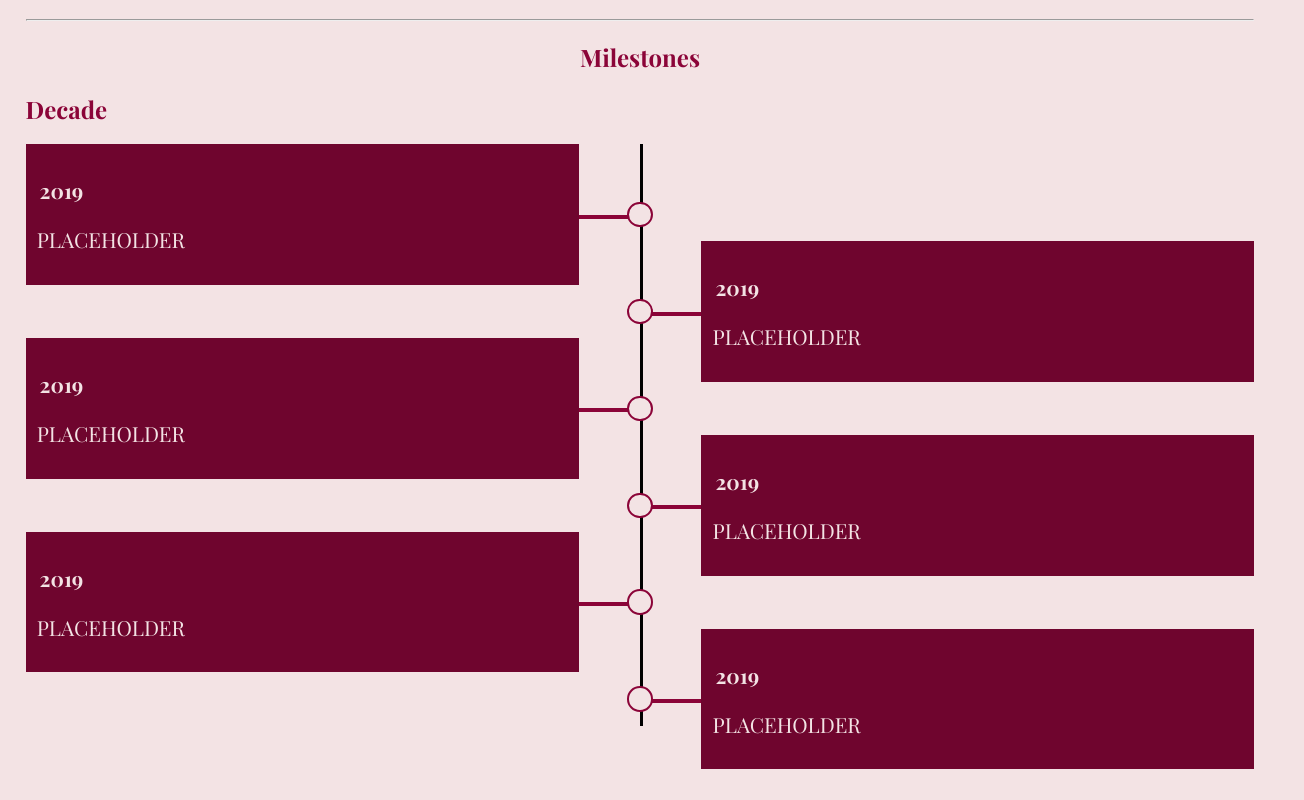
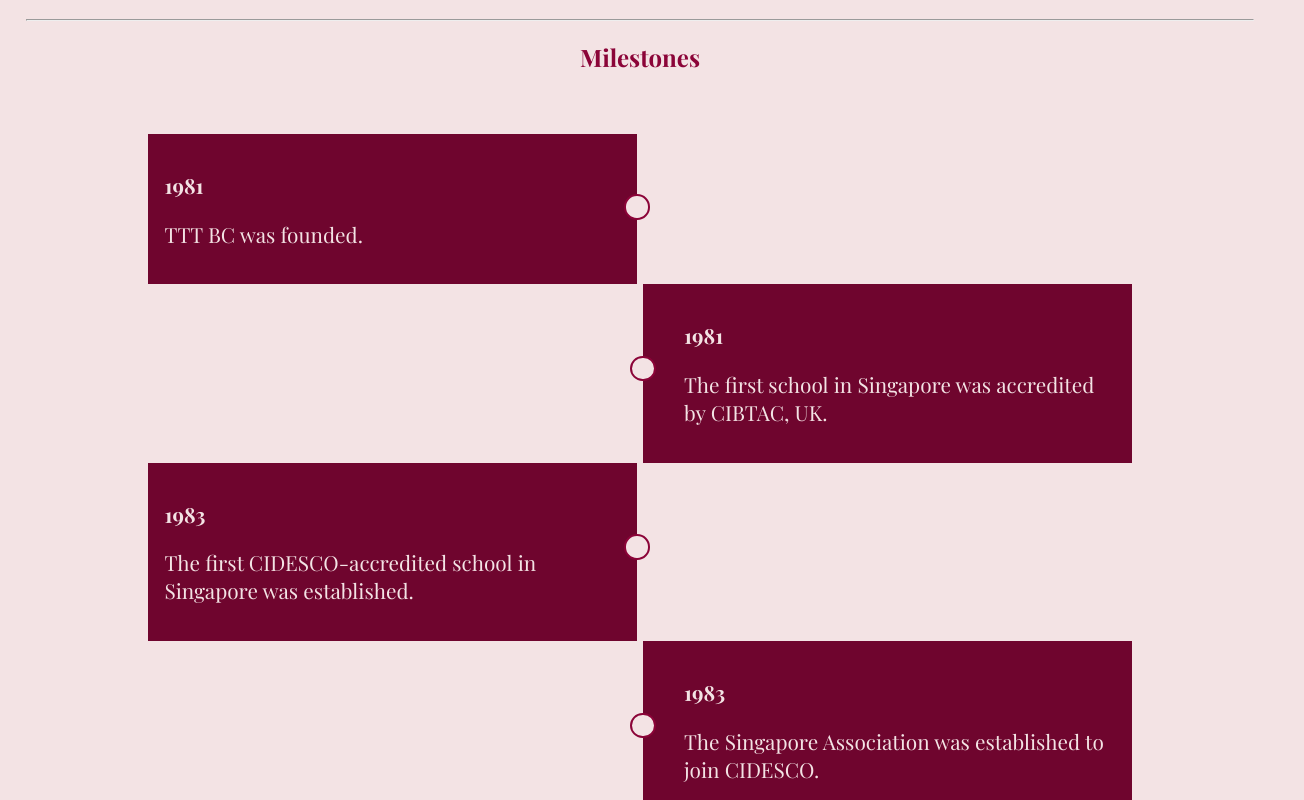
Before and after one commit to nicoletanyt/TTTRevamp, a React (Create React App) app in the folder ttt_revamp/: page / in a window 1280 px wide. Shown: the part 200-1000 px from the top of the page, 1304 px wide, since content can reach past the window. Built offline with nearby package versions, Linux system fonts and the light colour scheme; the HTML template or start-up script is replaced by a standard one; a web font is replaced by a local one.

Commit message:
edited timeline ui and added data in

```diff
--- /dev/null
+++ b/ttt_revamp/src/Data.js
@@ -0,0 +1,62 @@
+export const MILESTONES = [
+  { year: 1981, description: "TTT BC was founded." },
+  {
+    year: 1981,
+    description: "The first school in Singapore was accredited by CIBTAC, UK.",
+  },
+  {
+    year: 1983,
+    description:
+      "The first CIDESCO-accredited school in Singapore was established.",
+  },
+  {
+    year: 1983,
+    description: "The Singapore Association was established to join CIDESCO.",
+  },
+  {
+    year: 1983,
+    description:
+      "Launch of the First Asia Beauty Congress at the World Trade Center with KK Wong as the founding chairman.",
+  },
+  {
+    year: 1989,
+    description:
+      "The Second Asia Beauty Congress was held at the World Trade Center.",
+  },
+  { year: 1989, description: "The first school was opened in Malaysia." },
+  {
+    year: "2000s",
+    description: "Third Asia Beauty Congress at the Putu Traja, KL, Malaysia",
+  },
+  {
+    year: "2000s",
+    description:
+      "Second school in Johor Bahru (JB), third school in Penang (PG), fourth in Yipong, fifth in Penang, and sixth in Malacca.",
+  },
+  {
+    year: "2000s",
+    description: "Accredited by ITEC.",
+  },
+  {
+    year: "2000s",
+    description: "ITE School.",
+  },
+  {
+    year: "2000s",
+    description:
+      "Cheif Judge for the first and second gold medalists for Singapore at the World Skills Beauty Therapy Competition.",
+  },
+  {
+    year: "2000s",
+    description: "Awarded CaseTrust accreditation.",
+  },
+  {
+    year: "2000s",
+    description: "Launched Singapore's first Spa Management Diploma.",
+  },
+  {
+    year: "2000s",
+    description:
+      "Hosted the World Masters Professional Beauty and Associates Congress at Sheraton Hotel with Mrs. Joan Thorncroft.",
+  },
+];
--- a/ttt_revamp/src/homepage/Homepage.js
+++ b/ttt_revamp/src/homepage/Homepage.js
@@ -14,9 +14,9 @@ export default function Homepage() {
       <hr />
       <section>
         <h1>Milestones</h1>
-        <Timeline/>
+        <Timeline />
       </section>
-      <Footnote/>
+      <Footnote />
     </div>
   );
 }
--- a/ttt_revamp/src/homepage/Timeline.js
+++ b/ttt_revamp/src/homepage/Timeline.js
@@ -1,29 +1,21 @@
-import React from 'react'
-import TimelineSection from './TimelineSection';
+import React, { useEffect } from "react";
+import TimelineSection from "./TimelineSection";
+import { MILESTONES } from "../Data";
 
 export default function Timeline() {
   return (
-    <div id="milestone-wrapper">
-      <h2>Decade</h2>
-      <div className="milestone-section">
-        <div className="timeline-left">
-          <TimelineSection year={"2019"} description={"PLACEHOLDER"} side={"LEFT"} />
-          <br />
-          <TimelineSection year={"2019"} description={"PLACEHOLDER"} side={"LEFT"} />
-          <br />
-          <TimelineSection year={"2019"} description={"PLACEHOLDER"} side={"LEFT"} />
-          <br />
-        </div>
-        <div className="vertical-line"></div>
-        <div className="timeline-right">
-          <br />
-          <TimelineSection year={"2019"} description={"PLACEHOLDER"} side={"RIGHT"} />
-          <br />
-          <TimelineSection year={"2019"} description={"PLACEHOLDER"} side={"RIGHT"} />
-          <br />
-          <TimelineSection year={"2019"} description={"PLACEHOLDER"} side={"RIGHT"} />
-        </div>
-      </div>
+    <div className="timeline-wrapper">
+        {
+          MILESTONES.map((item, index) => {
+            return (
+              <TimelineSection
+                year={item.year}
+                description={item.description}
+                key={index}
+              />
+            )
+          })
+        }
     </div>
   );
 }
--- a/ttt_revamp/src/homepage/TimelineSection.js
+++ b/ttt_revamp/src/homepage/TimelineSection.js
@@ -2,30 +2,11 @@ import React from 'react'
 
 export default function TimelineSection({year, description, side}) {
   return (
-    <div className={side == "LEFT" ? "year-container-left" : "year-container-right"}>
-      {side == "LEFT" ? (
-        <div className="year-title left">
-          <div className="timeline-text">
-            <h3>{year}</h3>
-            <p>{description}</p>
-          </div>
-          <div className="indicator">
-            <div className="line"></div>
-            <div className="circle"></div>
-          </div>
-        </div>
-      ) : (
-        <div className="year-title right">
-          <div className="indicator">
-            <div className="circle"></div>
-            <div className="line"></div>
-          </div>
-          <div className="timeline-text">
-            <h3>{year}</h3>
-            <p>{description}</p>
-          </div>
-        </div>
-      )}
+    <div className='timeline-component'>
+      <div className='timeline-text'>
+        <h3>{year}</h3>
+        <p>{description}</p>
+      </div>
     </div>
   );
 }
--- a/ttt_revamp/src/index.css
+++ b/ttt_revamp/src/index.css
@@ -17,6 +17,13 @@ h1 {
 }
 ::-webkit-scrollbar {
   display: none;
+}
+*, ::after, ::before {
+  box-sizing: border-box;
+}
+html, body {
+  margin: 0;
+  width: 100%;
 }
 
 /* Navbar.js */
@@ -52,8 +59,7 @@ h1 {
 
 /* Homepage.js */
 #homepage {
-  position: relative;
-  height: 60%;
+
 }
 
 /* Footnote.js */
@@ -64,9 +70,11 @@ h1 {
   display: flex;
   justify-content: space-around;
   position: relative;
-  height: 32vh;
+  height: 30vh;
+  box-sizing: border-box;
   margin-left: -2.1%;
   padding: 1%;
+  margin-top: 5%;
 }
 #social-media-wrapper {
   display: flex;
@@ -92,98 +100,53 @@ h1 {
 }
 
 /* Milestones Section */
-.vertical-line {
+.timeline-wrapper {
+  position: relative;
+  max-width: 100%;
+  margin-top: 5%;
+}
+/* line */
+.timeline-wrapper::after {
+  bottom: 0;
+  content: "";
+  left: 50%;
+  background-color: #f3e3e4;
+  width: 6px;
+  top: 0;
   position: absolute;
-  /* sum of grid-template-rows */
-  height: 120%;
-  border-left: 3px solid black;
-  left: 50%;
-  z-index: 1;
-  padding: 0;
-  margin: 0;
+  margin-left: -3px;
 }
-#milestone-wrapper {
-  height: 100vh;
-}
-.milestone-section {
-  display: flex;
-  position: relative;
-  justify-content: space-between;
-  width: 100%;
-  height: max-content;
-}
-.timeline-right, .timeline-left {
-  width: 50%;
-  /* margin-bottom: 15%; */
-}
-.timeline-left {
-  display: grid;
-  grid-template-rows: 30% 10% 30% 10% 30% 10%;
-}
-.timeline-right {
-  display: grid;
-  grid-template-rows: 20% 20% 20% 20% 20% 20%;
-}
-.year-title {
-  display: flex;
+
+.timeline-component {
   background-color: #6F052E;
   color: #f3e3e4;
-  width: 90%;
+  width: 40%;
   position: relative;
 }
-.year-title h3 {
-  padding-left: 2%;
+.timeline-component:nth-child(even) {
+  left: 50%;
+  padding-left: 1.75em;
 }
-.indicator {
-  width: calc(10% + 3px + 1vw);
-  height: 50%;
+.timeline-component:nth-child(odd) {
+  left: 10%;
+}
+
+/* dot */
+.timeline-component::after {
+  content: "";
+  border-radius: 50%;
   position: absolute;
-  top: 25%;
-}
-.left .indicator{
-  right: calc(-10% - 1vw - 3px);
-}
-.right .indicator {
-  left: calc(-10% - 1vw - 3px);
-}
-.right {
-  /* 1/2 of height of year-container-left - radius of circle - border width of circle + (space after .year-title * height of year-container-left) /2 */
-  float: right;
-}
-.indicator .line {
-  /* radius - width of line */
-  width: calc(100% - 1vw - 3px);
-  height: 4px;
-  background-color: #8B0438;
-  position: absolute;
-  top: 50%;
-}
-.indicator .circle {
+  height: 2vw;
   width: 2vw;
-  height: 2vw;
-  box-sizing: border-box;
+  z-index: 1;
   border: 2px solid #8B0438;
   background-color: #f3e3e4;
-  border-radius: 50%;
-  z-index: 2;
-  position: absolute;
-  top: calc(50% - (2vw/2));
+  top: 40%;
+  right: -10px;
 }
-.left .indicator .circle {
-  /* 1/2 of radius - width of line */
-    right: calc(-0.5vw + 3px);
-}
-.right .indicator .circle {
-  /* 1/2 of radius - width of line */
-  left: calc(-0.5vw + 3px);
-}
-.left .indicator .line {
-  left: 0%;
-}
-.right .indicator .line {
-  right: 0%;
+.timeline-component:nth-child(even)::after {
+  left: -10px;
 }
 .timeline-text {
-  padding: 2%;
-  box-sizing: border-box;
+  padding: 1em;
 }
```
